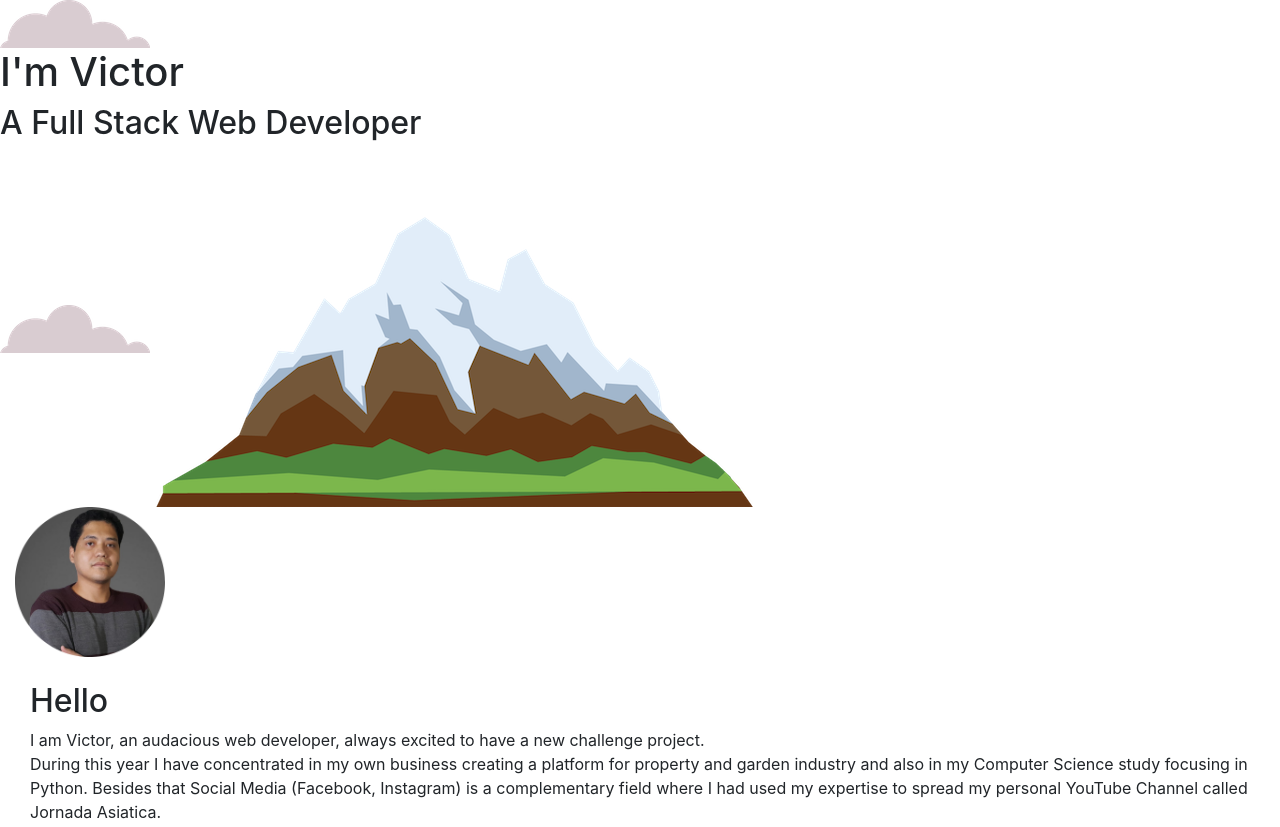
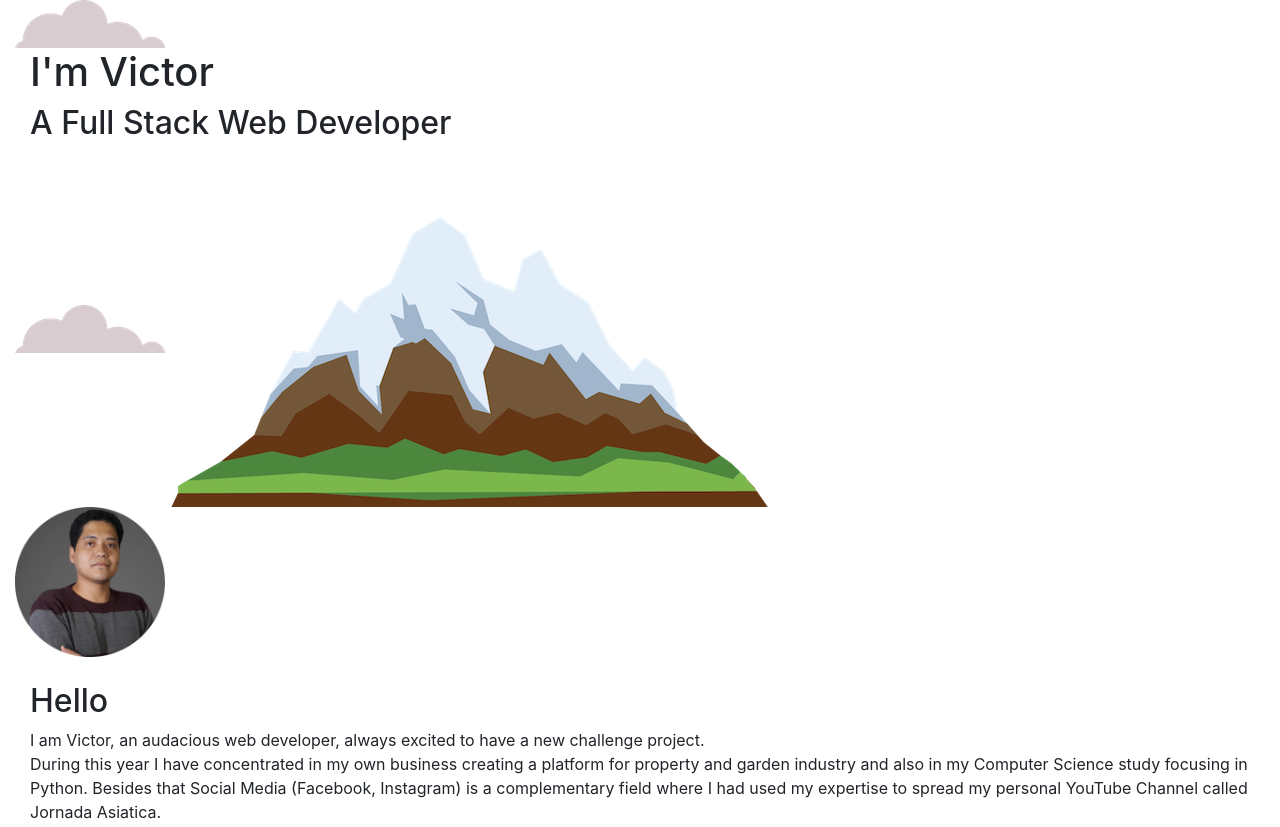
Before and after one commit to mekakil/Personal_Website2, a plain HTML site: page index.html in a window 1280 px wide. Shown: the top 827 px of the page. Drawn offline with nearby package versions, Linux system fonts and the light colour scheme.

Commit message:
Update index.html

```diff
--- a/index.html
+++ b/index.html
@@ -12,12 +12,18 @@
   <link rel="icon" href="Images/icon webpage.png">
   <link rel="fonts" href="fonts/">
 <body>
-<div class="top-container">
-  	<img class="top-cloud" src="Images/cloud.png" alt="cloud-img">
-  <h1 class="maintitle">I'm Victor</h1>
-  <h2 class="pro"> A Full Stack Web Developer</h2>
-  <img class="bottom-cloud" src="Images/cloud.png" alt="cloud-img">
-	<img class="mountain-img" src="Images/mountain.png" alt="mountain-img">
+<div class="col lg-6 top-container">
+	<div>
+  		<img class="top-cloud" src="Images/cloud.png" alt="cloud-img">
+	</div>
+	<div class="col lg-6">
+		<h1 class="maintitle">I'm Victor</h1>
+  		<h2 class="pro"> A Full Stack Web Developer</h2>
+	</div>
+	<divclass="col lg-6">
+		<img class="bottom-cloud" src="Images/cloud.png" alt="cloud-img">
+		<img class="mountain-img" src="Images/mountain.png" alt="mountain-img">
+	</div>
 </div>
 <div class="middle-container">
 	<div class="col lg-6 profile">
```
